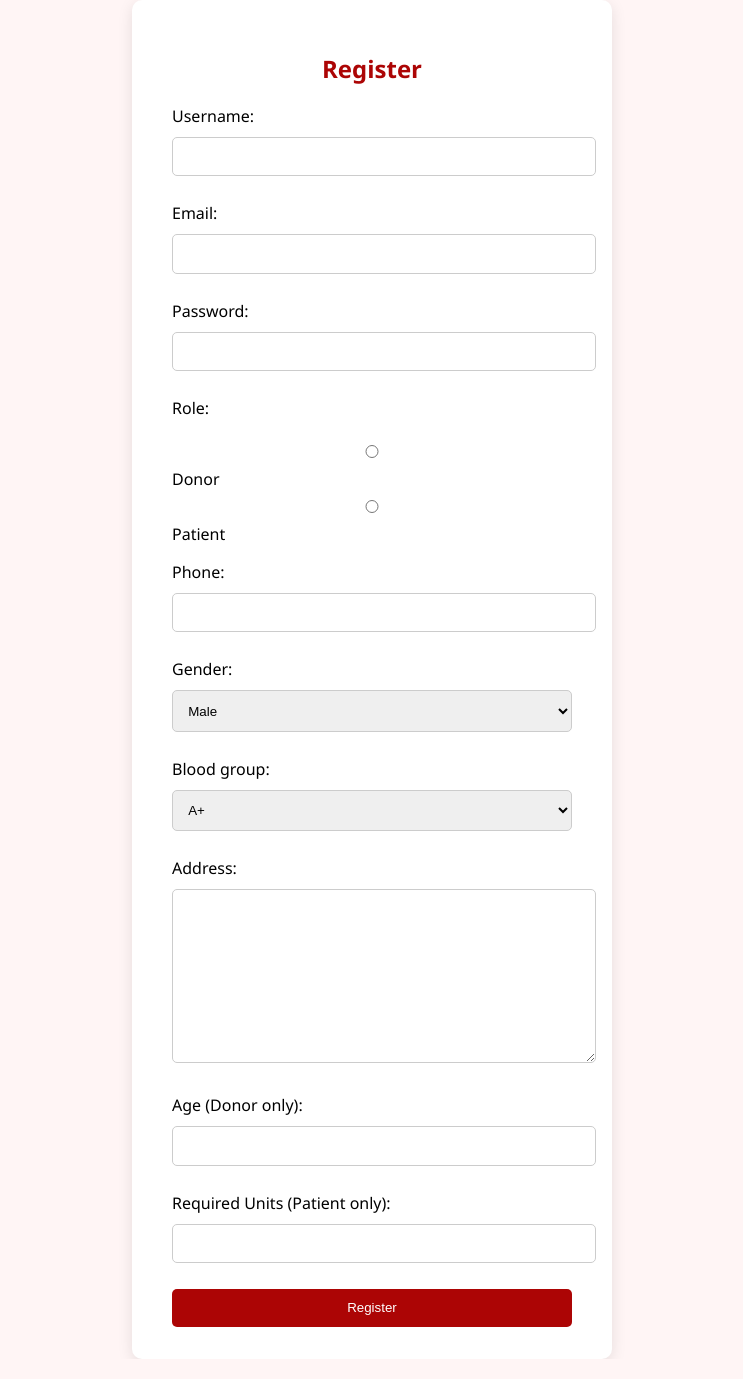
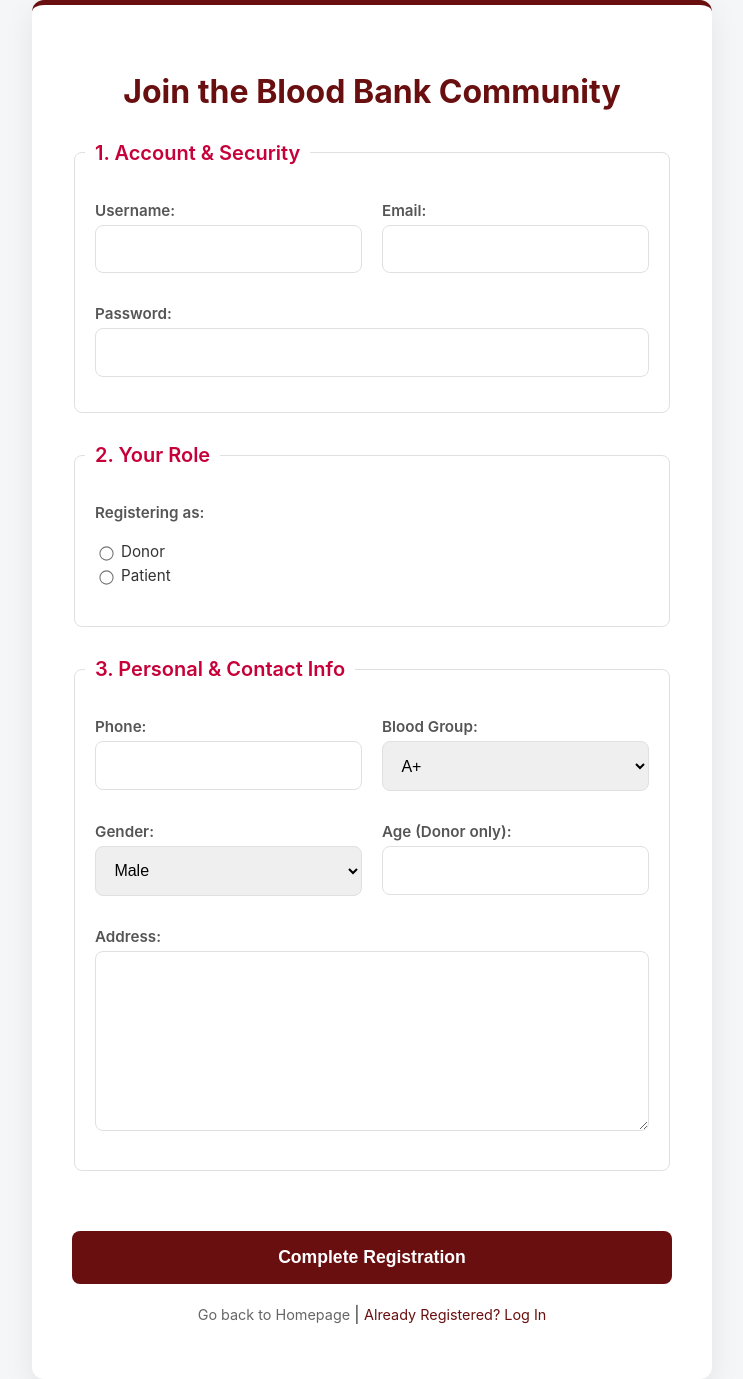
Before and after one commit to arathyrajeesh/blood-bank-management-django, a Django app: page /register/ in a window 1280 px wide. Shown: the whole page, without its empty margins (268-1011 px from the left). Run offline with Django 5.2, Linux system fonts and the light colour scheme.

Commit message:
registartion page added

```diff
--- a/bloodmanager/templates/register.html
+++ b/bloodmanager/templates/register.html
@@ -5,89 +5,246 @@
 <meta name="viewport" content="width=device-width, initial-scale=1.0">
 <title>Register | Blood Bank</title>
 <style>
+    :root {
+        --primary-color:rgb(105, 15, 15);
+        --secondary-color: #C70039;
+        --background-light: #f4f6f8;
+        --text-dark: #333;
+        --border-light: #e0e0e0;
+        --error-red: #D32F2F;
+    }
+
     body {
-        background: #fff5f5;
-        font-family: 'Segoe UI', Tahoma, sans-serif;
+        background: var(--background-light);
+        font-family: 'Inter', 'Segoe UI', Tahoma, Geneva, Verdana, sans-serif;
         display: flex;
         justify-content: center;
         align-items: center;
         min-height: 100vh;
         margin: 0;
+        color: var(--text-dark);
     }
+
     .container {
         background: white;
-        padding: 2rem 2.5rem;
-        border-radius: 10px;
-        box-shadow: 0 4px 15px rgba(0,0,0,0.1);
-        width: 400px;
+        padding: 40px;
+        border-radius: 12px;
+        box-shadow: 0 10px 30px rgba(0, 0, 0, 0.08);
+        width: 100%;
+        max-width: 600px;
+        border-top: 5px solid var(--primary-color);
     }
+
     h2 {
         text-align: center;
-        color: rgb(172, 5, 5);
+        color: var(--primary-color);
+        margin-bottom: 30px;
+        font-size: 2rem;
+        font-weight: 700;
     }
-    input, select, textarea {
+
+    fieldset {
+        border: 1px solid var(--border-light);
+        padding: 20px;
+        margin-bottom: 30px;
+        border-radius: 8px;
+    }
+
+    legend {
+        color: var(--secondary-color);
+        font-size: 1.25rem;
+        font-weight: 600;
+        padding: 0 10px;
+        margin-left: -10px;
+    }
+
+    .field-group-row {
+        display: grid;
+        grid-template-columns: 1fr 1fr;
+        gap: 20px;
+    }
+
+    form p {
+        margin-bottom: 15px;
+    }
+
+    label {
+        display: block;
+        margin-bottom: 5px;
+        font-weight: 600;
+        color: #555;
+        font-size: 0.95em;
+    }
+
+    input[type="text"], input[type="email"], input[type="password"], select, textarea, input[type="number"] {
         width: 100%;
-        margin: 10px 0;
-        padding: 0.7rem;
-        border-radius: 5px;
-        border: 1px solid #ccc;
+        padding: 0.9rem;
+        border-radius: 8px;
+        border: 1px solid var(--border-light);
+        box-sizing: border-box;
+        font-size: 1em;
+        transition: border-color 0.3s, box-shadow 0.3s;
     }
+
+    textarea {
+        resize: vertical;
+        min-height: 80px;
+    }
+
+    input:focus, select:focus, textarea:focus {
+        border-color: var(--primary-color);
+        box-shadow: 0 0 0 2px rgba(144, 12, 63, 0.1);
+        outline: none;
+    }
+
+    .radio-select {
+        display: flex;
+        gap: 20px;
+        padding-top: 5px;
+    }
+
+    .radio-select label {
+        display: inline-flex;
+        align-items: center;
+        font-weight: normal;
+        margin-right: 0;
+        cursor: pointer;
+        color: var(--text-dark);
+    }
+
+    .radio-select input[type="radio"] {
+        width: auto;
+        margin-right: 8px;
+        transform: scale(1.1);
+        accent-color: var(--primary-color);
+    }
+
     button {
         width: 100%;
-        padding: 0.7rem;
+        margin-top: 30px;
+        padding: 1rem;
+        background: var(--primary-color);
+        color: white;
         border: none;
-        background: rgb(172, 5, 5);
-        color: white;
-        border-radius: 5px;
+        border-radius: 8px;
         cursor: pointer;
+        font-size: 1.1em;
+        font-weight: 600;
+        transition: background 0.3s, transform 0.1s;
     }
     button:hover {
-        background: #a00000;
+        background: var(--secondary-color);
+        transform: translateY(-1px);
     }
+
     .errorlist {
-        color: red;
+        color: var(--error-red);
         list-style: none;
         padding: 0;
-        margin: 0;
+        margin: 0 0 5px 0;
         font-size: 0.9em;
+        font-weight: 500;
     }
-    .radio-select label {
-        margin-right: 15px;
-        font-weight: normal;
+    .form-error-box {
+        background: #ffebeb;
+        color: var(--error-red);
+        padding: 12px;
+        border-radius: 8px;
+        border: 1px solid var(--error-red);
+        margin-bottom: 25px;
+        text-align: center;
+        font-weight: 600;
     }
 </style>
 </head>
 <body>
 <div class="container">
-    <h2>Register</h2>
+    <h2>Join the Blood Bank Community</h2>
 
     {% if form.errors %}
-    <div style="background:#ffe5e5; color:#b00000; padding:10px; border-radius:5px;">
-        Please correct the highlighted errors below.
+    <div class="form-error-box">
+        Please correct the **{{ form.errors|length }}** highlighted error(s) below to continue.
     </div>
     {% endif %}
 
     <form method="POST">
         {% csrf_token %}
-        {% for field in form %}
+
+        <fieldset>
+            <legend>1. Account & Security</legend>
+            <div class="field-group-row">
+                <p>
+                    {% if form.username.errors %}<span class="errorlist">{{ form.username.errors.as_text }}</span>{% endif %}
+                    <label for="{{ form.username.id_for_label }}">Username:</label>
+                    {{ form.username }}
+                </p>
+                <p>
+                    {% if form.email.errors %}<span class="errorlist">{{ form.email.errors.as_text }}</span>{% endif %}
+                    <label for="{{ form.email.id_for_label }}">Email:</label>
+                    {{ form.email }}
+                </p>
+            </div>
             <p>
-                {% if field.errors %}
-                    {% for error in field.errors %}
-                        <span class="errorlist">{{ error }}</span>
-                    {% endfor %}
-                {% endif %}
-                <label for="{{ field.id_for_label }}">
-                    {{ field.label }}:
-                </label>
-                {% if field.name == 'role' %}
-                    <div class="radio-select">{{ field }}</div>
-                {% else %}
-                    {{ field }}
-                {% endif %}
+                {% if form.password.errors %}<span class="errorlist">{{ form.password.errors.as_text }}</span>{% endif %}
+                <label for="{{ form.password.id_for_label }}">Password:</label>
+                {{ form.password }}
             </p>
-        {% endfor %}
+        </fieldset>
 
-        <button type="submit">Register</button>
+        <fieldset>
+            <legend>2. Your Role</legend>
+            <p>
+                {% if form.role.errors %}<span class="errorlist">{{ form.role.errors.as_text }}</span>{% endif %}
+                <label>Registering as:</label>
+                <div class="radio-select">{{ form.role }}</div>
+            </p>
+        </fieldset>
+
+        <fieldset>
+            <legend>3. Personal & Contact Info</legend>
+            <div class="field-group-row">
+                <p>
+                    {% if form.phone.errors %}<span class="errorlist">{{ form.phone.errors.as_text }}</span>{% endif %}
+                    <label for="{{ form.phone.id_for_label }}">Phone:</label>
+                    {{ form.phone }}
+                </p>
+                <p>
+                    {% if form.blood_group.errors %}<span class="errorlist">{{ form.blood_group.errors.as_text }}</span>{% endif %}
+                    <label for="{{ form.blood_group.id_for_label }}">Blood Group:</label>
+                    {{ form.blood_group }}
+                </p>
+            </div>
+
+            <div class="field-group-row">
+                <p>
+                    {% if form.gender.errors %}<span class="errorlist">{{ form.gender.errors.as_text }}</span>{% endif %}
+                    <label for="{{ form.gender.id_for_label }}">Gender:</label>
+                    {{ form.gender }}
+                </p>
+                <p>
+                    {% if form.age.errors %}<span class="errorlist">{{ form.age.errors.as_text }}</span>{% endif %}
+                    <label for="{{ form.age.id_for_label }}">{{ form.age.label }}:</label>
+                    {{ form.age }}
+                </p>
+            </div>
+
+            <p>
+                {% if form.address.errors %}<span class="errorlist">{{ form.address.errors.as_text }}</span>{% endif %}
+                <label for="{{ form.address.id_for_label }}">Address:</label>
+                {{ form.address }}
+            </p>
+        </fieldset>
+
+        <button type="submit">Complete Registration</button>
+
+        <p style="text-align: center; margin-top: 20px;">
+            <a href="{% url 'main' %}" style="color: #666; text-decoration: none; font-size: 0.9em;">
+                Go back to Homepage
+            </a> |
+            <a href="{% url 'donor-login' %}" style="color: var(--primary-color); text-decoration: none; font-size: 0.9em;">
+                Already Registered? Log In
+            </a>
+        </p>
     </form>
 </div>
 </body>
```
